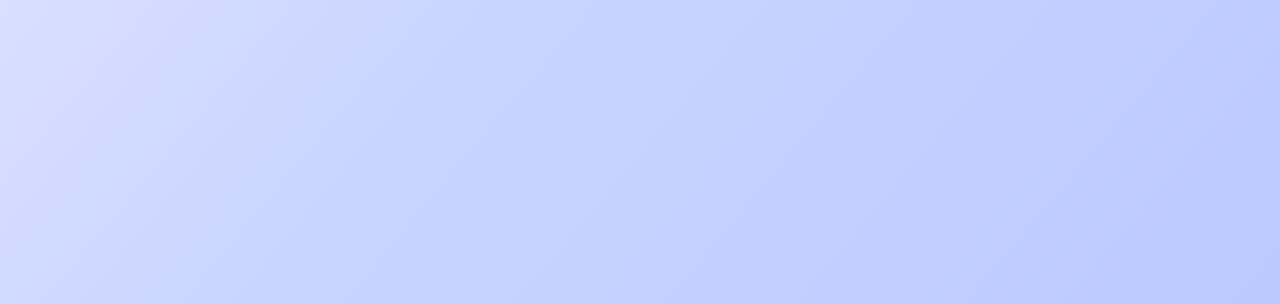
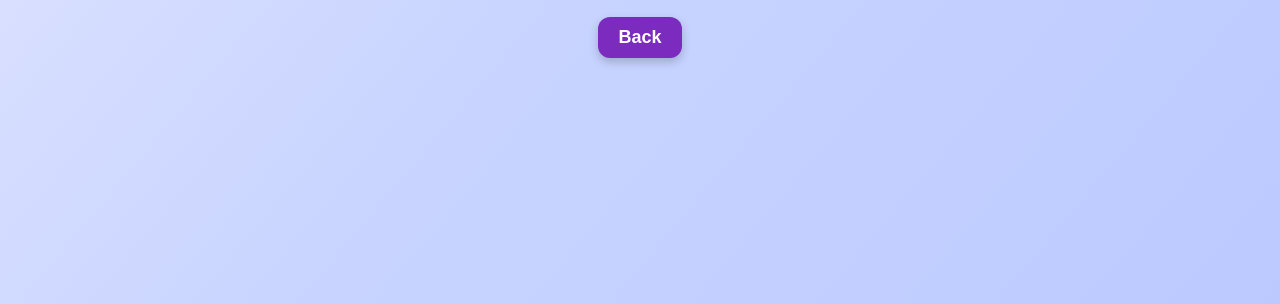
Before and after one commit to RevivedAstor/WFP, a plain HTML site: page game.html in a window 1280 px wide. Shown: the part 496-800 px from the top of the page. Drawn offline with Linux system fonts and the light colour scheme.

Commit message:
Back button

```diff
--- a/css/game.css
+++ b/css/game.css
@@ -137,3 +137,35 @@ body.dark .back {
 .card.matched .inner {
   box-shadow: 0 0 20px 4px rgba(0, 255, 100, 0.8);
 }
+
+.back-container {
+  margin-top: 20px;
+  text-align: center;
+}
+
+#backBtn {
+  padding: 10px 20px;
+  font-size: 18px;
+  font-weight: 600;
+  color: #fff;
+  background: #7b2cbf;
+  border: none;
+  border-radius: 12px;
+  cursor: pointer;
+  transition: all 0.3s ease;
+  box-shadow: 0 4px 10px rgba(0,0,0,0.2);
+}
+
+#backBtn:hover {
+  background: #9b4aff;
+  transform: translateY(-2px);
+  box-shadow: 0 6px 14px rgba(0,0,0,0.25);
+}
+
+body.dark #backBtn {
+  background: #262b45;
+}
+
+body.dark #backBtn:hover {
+  background: #444c6b;
+}
--- a/game.html
+++ b/game.html
@@ -27,6 +27,10 @@
 
   <div id="gameBoard" class="board"></div>
 
+  <div class="back-container">
+    <button id="backBtn">Back</button>
+  </div>
+
   <script src="js/game.js"></script>
 </body>
 </html>
--- a/js/game.js
+++ b/js/game.js
@@ -113,4 +113,11 @@ themeToggle.onclick = () => {
   themeToggle.textContent = document.body.classList.contains("dark") ? "☀️" : "🌙";
 };
 
+const backBtn = document.getElementById("backBtn");
+
+backBtn.onclick = () => {
+  window.location.href = "start.html";
+};
+
+
 startGame();
```
